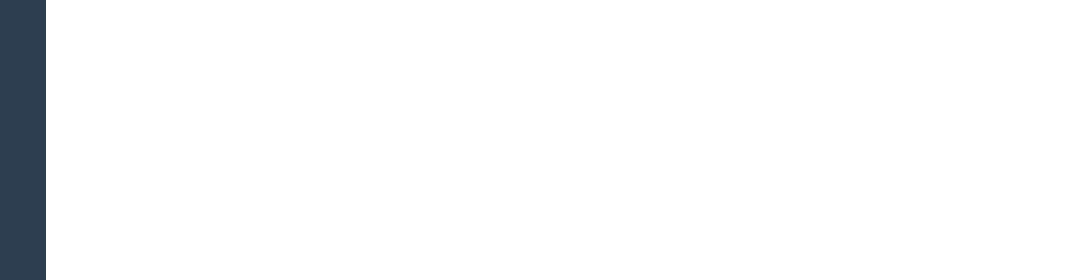
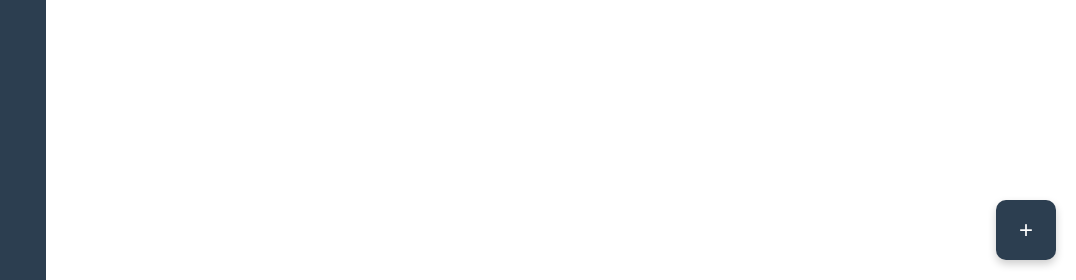
Before and after one commit to Reancoree/notes-app, a Django app: page / in a window 1280 px wide. Shown: the part 520-800 px from the top of the page, without its empty margins (204-1280 px from the left). Run offline with Django 4.2, Linux system fonts and the light colour scheme; data comes from the database, SQL or seed files in the repository; both versions use the stored data as it was after the commit.

```diff
--- a/todo_app/note/static/css/styles.css
+++ b/todo_app/note/static/css/styles.css
@@ -178,3 +178,26 @@ p {
 .note-card.green {
     background-color: rgba(144, 238, 144, 0.41);
 }
+
+/* styles.css */
+.floating-button {
+    position: fixed; /* Фиксированное положение */
+    bottom: 20px; /* Отступ от нижней части окна */
+    right: 20px; /* Отступ от правой части окна */
+    width: 60px; /* Ширина кнопки */
+    height: 60px; /* Высота кнопки */
+    background-color: #2c3e50; /* Цвет фона */
+    color: white; /* Цвет текста */
+    border: none; /* Без рамки */
+    border-radius: 10px; /* Закругленные углы */
+    font-size: 24px; /* Размер шрифта */
+    cursor: pointer; /* Указатель при наведении */
+    z-index: 1000; /* Уровень наложения, чтобы кнопка была поверх других элементов */
+    box-shadow: 0 4px 8px rgba(0, 0, 0, 0.2); /* Тень */
+    transition: background-color 0.3s, transform 0.3s; /* Плавный переход */
+}
+
+.floating-button:hover {
+    background-color: #2c3e50; /* Темнее при наведении */
+    transform: scale(1.1); /* Увеличение при наведении */
+}
--- a/todo_app/note/templates/note/change_note.html
+++ b/todo_app/note/templates/note/change_note.html
@@ -12,7 +12,7 @@
             </div>
             <div class="form-group">
                 <label for="{{ form.text.id_for_label }}">Текст:</label>
-                <textarea name="text" id="{{ form.text.id_for_label }}" class="form-input" required
+                <textarea name="text" id="{{ form.text.id_for_label }}" class="form-input"
                           oninput="this.style.height = ''; this.style.height = this.scrollHeight + 'px';">{{ form.text.value }}</textarea>
             </div>
             <div class="form-group">
--- a/todo_app/note/templates/note/index.html
+++ b/todo_app/note/templates/note/index.html
@@ -4,4 +4,6 @@
 
 {% block content %}
     {% show_notes notes %}
+
+    <button class="floating-button" onclick="window.location.href='{% url 'add_note' %}'">+</button>
 {% endblock %}
```
Also changed, not shown: todo_app/db.sqlite3.
